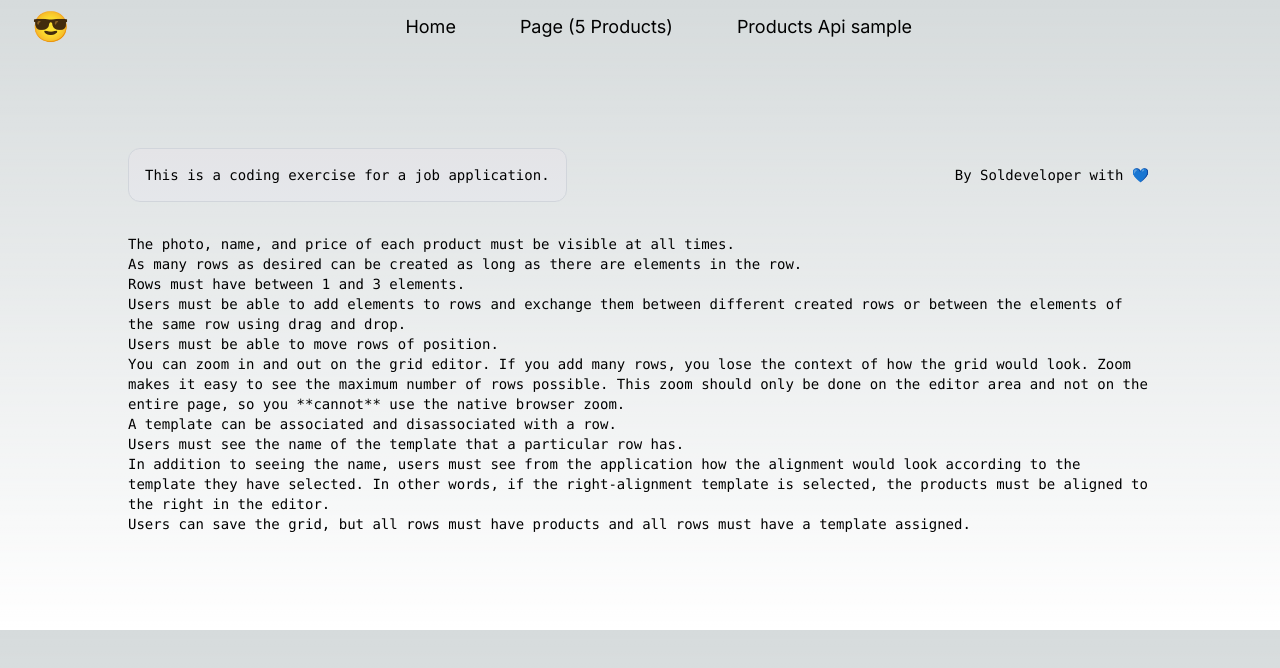
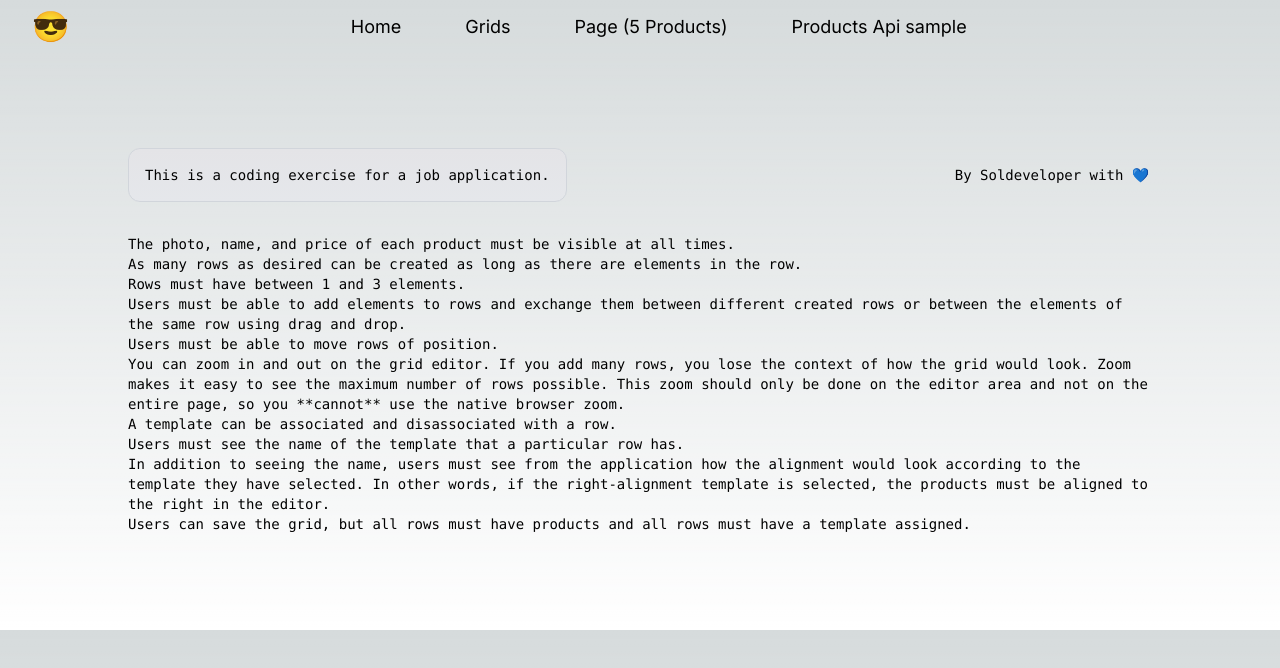
Before and after one commit to Silverium/nextjs-products-drag-n-drop, a Next.js app: page / in a window 1280 px wide. Shown: the top 668 px of the page. Built offline with nearby package versions, Linux system fonts and the light colour scheme.

Commit message:
Add "Grids" link to Navbar

```diff
--- a/app/Navbar.tsx
+++ b/app/Navbar.tsx
@@ -8,6 +8,7 @@ const Navbar = () => {
 
     const navLinks = [
         { href: "/", label: "Home" },
+        { href: "/grids", label: "Grids" },
         { href: { pathname: "/products", query: { products: [1, 23, 53, 74, 57] } }, label: "Page (5 Products)" },
         { href: { pathname: "/api/products", query: { id: [1, 23, 53, 74, 57] } }, label: "Products Api sample" },
     ];
```
